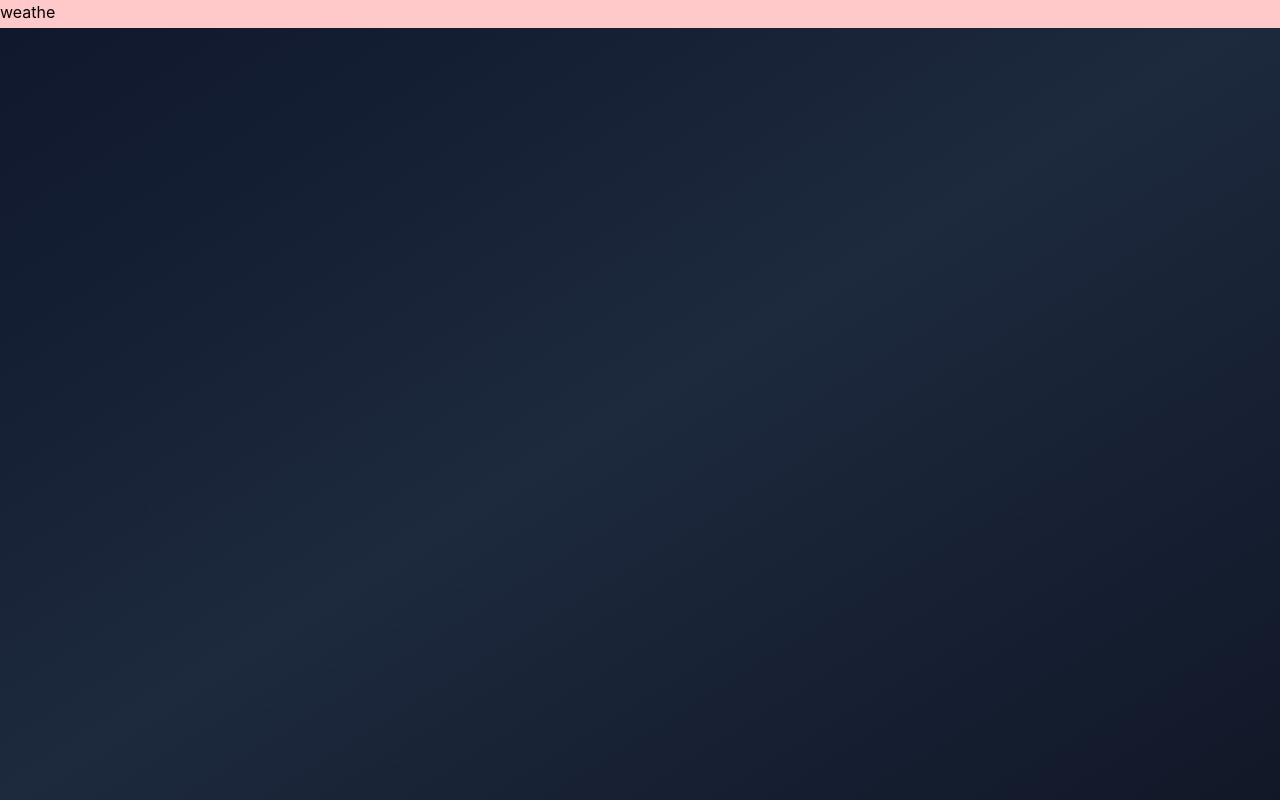
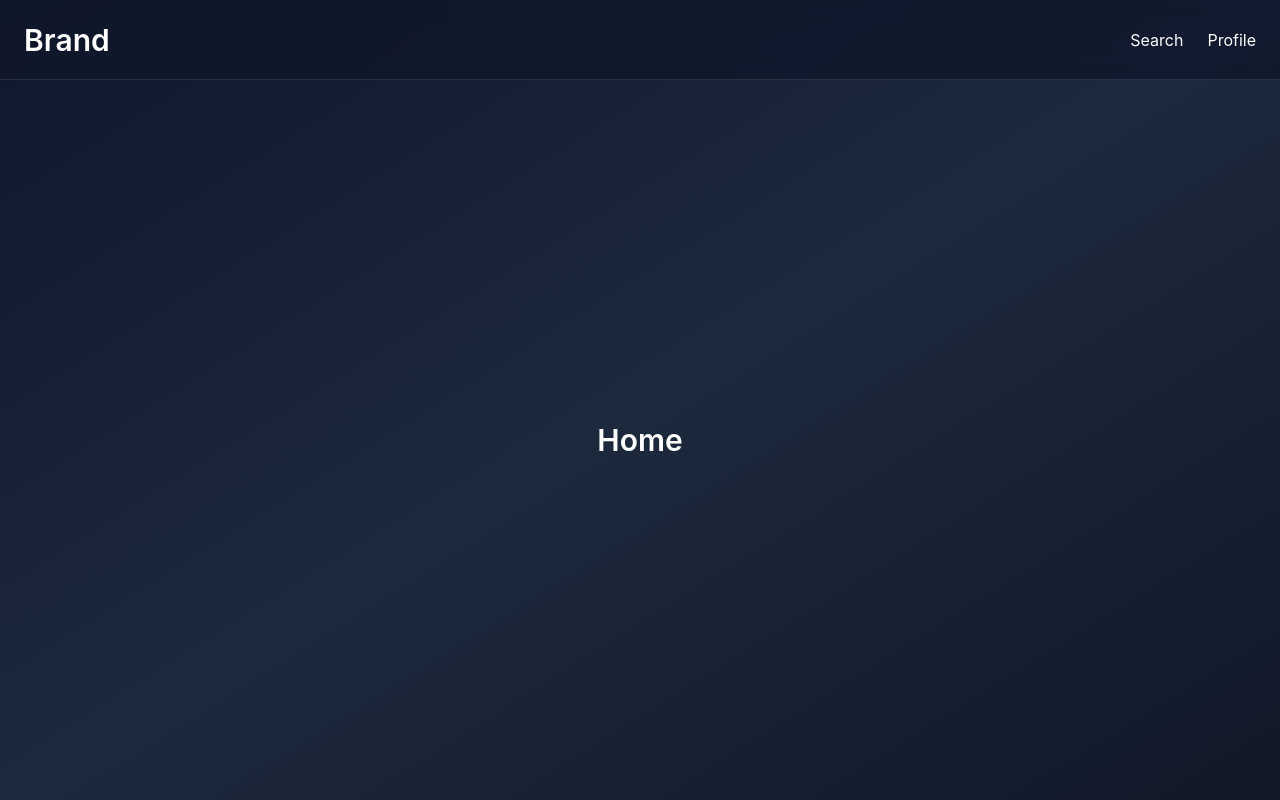
Before and after one commit to vaibhavjangam001-sys/weather-app-react, a React (Vite) app: page / in a window 1280 px wide. Built offline with nearby package versions, Linux system fonts and the light colour scheme.

Commit message:
fix UI and improve UI add Home page

```diff
--- a/src/App.jsx
+++ b/src/App.jsx
@@ -1,11 +1,12 @@
-import Navbar from "./components/Navbar";
+import MainLayout from "./layouts/MainLayout";
+import Home from "./pages/Home";
 
 function App() {
-  return (
-    <div className="min-h-screen w-full bg-gradient-to-br from-slate-900 via-slate-800 to-gray-900">
-      <Navbar />
-    </div>
-  );
+   return (
+      <MainLayout>
+         <Home/>
+      </MainLayout>
+   )
 }
 
 export default App;
--- a/src/components/NavBar.jsx
+++ b/src/components/NavBar.jsx
@@ -1,9 +1,16 @@
-
-
 const Navbar = () => {
   return (
-    <div className="bg-red-200 h-7 ">weathe</div>
-  )
-}
+    <nav className="fixed top-0 left-0 z-50 h-20 w-full border-b border-white/10 bg-slate-900/80 backdrop-blur-md">
+      <div className="mx-auto flex h-full max-w-7xl items-center justify-between px-6">
+        <h1 className="text-3xl font-semibold">Brand</h1>
+
+        <div className="flex items-center gap-6">
+          <button className="cursor-pointer">Search</button>
+          <button className="cursor-pointer">Profile</button>
+        </div>
+      </div>
+    </nav>
+  );
+};
 
 export default Navbar;
--- a/src/index.css
+++ b/src/index.css
@@ -1,13 +1,6 @@
-@import 'tailwindcss';
-
-*{
-    margin: 0;
-    padding: 0;
-    box-sizing: border-box;
-}
+@import "tailwindcss";
 
 body {
-    min-height: 100vh;
-    width: 100vw;
-    cursor:default;
+  min-height: 100vh;
+  cursor: default;
 }
--- /dev/null
+++ b/src/layouts/MainLayout.jsx
@@ -0,0 +1,15 @@
+import Navbar from "../components/Navbar";
+
+const MainLayout = ({ children }) => {
+  return (
+    <div className="min-h-screen bg-gradient-to-br from-slate-900 via-slate-800 to-gray-900 text-white">
+      <Navbar />
+
+      <main className="pt-20">
+        {children}
+      </main>
+    </div>
+  );
+};
+
+export default MainLayout;
--- /dev/null
+++ b/src/pages/Home.jsx
@@ -0,0 +1,9 @@
+const Home = () => {
+  return (
+    <section className="flex min-h-[calc(100vh-5rem)] items-center justify-center">
+      <h2 className="text-3xl font-semibold">Home</h2>
+    </section>
+  );
+};
+
+export default Home;
```
Also changed, not shown: 1 other file (tests, documents, lock files or other folders).
